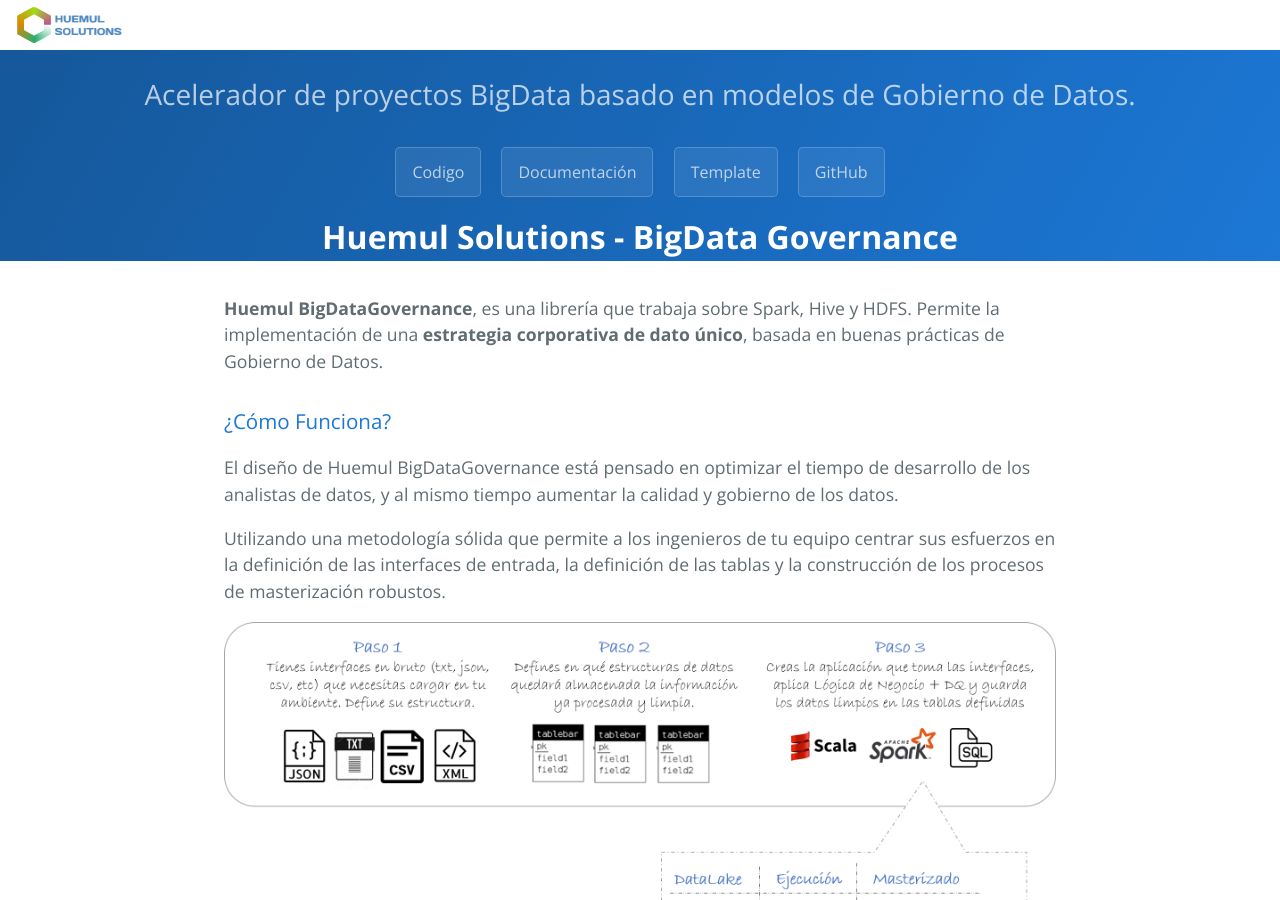
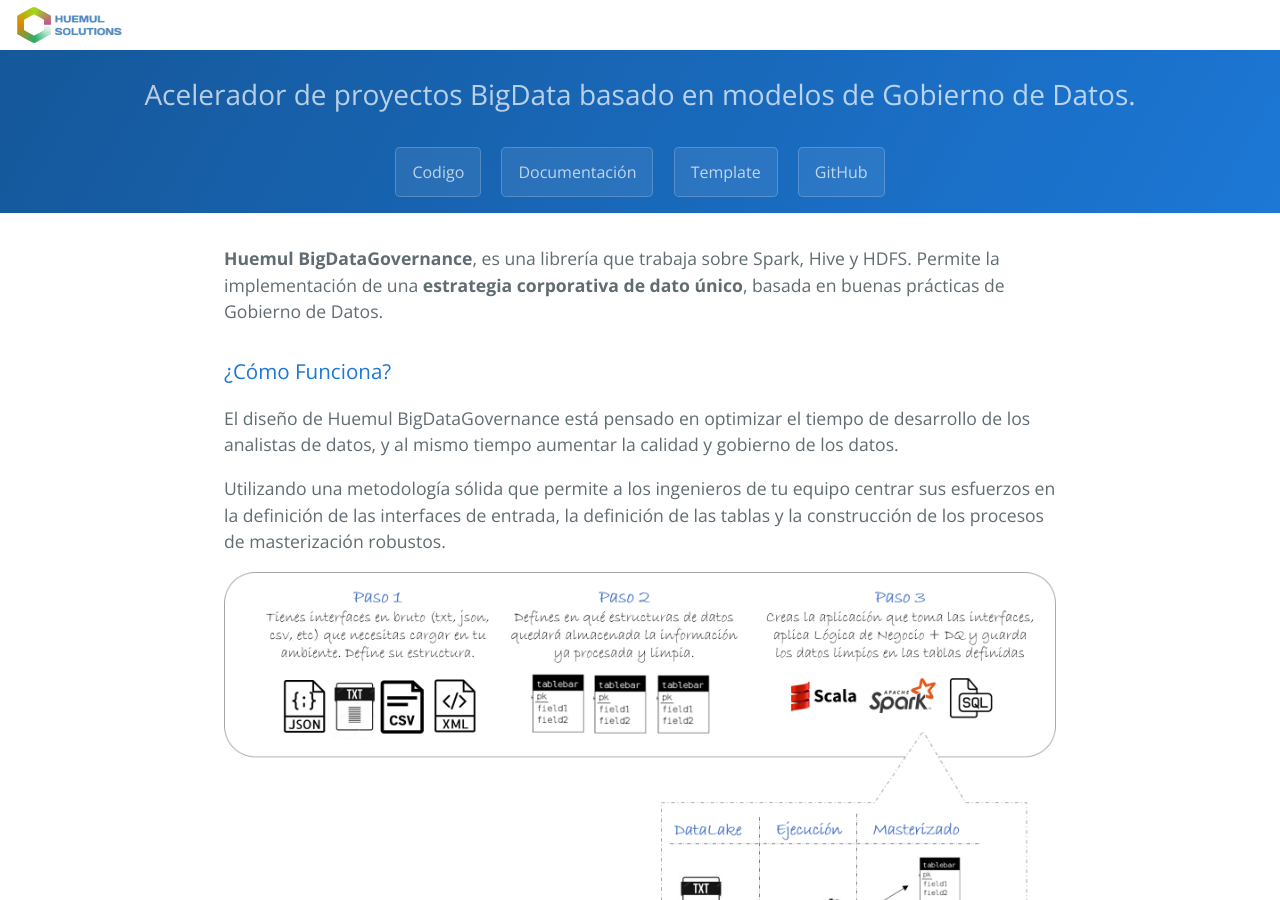
Before and after one commit to HuemulSolutions/HuemulSolutions.github.io, a Jekyll site: the page built from index.md, in a window 1280 px wide and 900 px high. Built offline with Jekyll 4.4.1, drawn with Linux system fonts in a browser that asks for light colours.

Commit message:
Update default.html

```diff
--- a/_layouts/default.html
+++ b/_layouts/default.html
@@ -39,12 +39,6 @@
           <a href="https://github.com/HuemulSolutions/Bigdata-Governance" class="btn">GitHub</a>
         {% endif %}
 
-
-
-      <h1 class="project-name" style="font-size: 32px">{{ site.title | default: site.github.repository_name }}</h1>
-
-
-
     </header>
 
     <main id="content" class="main-content" role="main">
```
